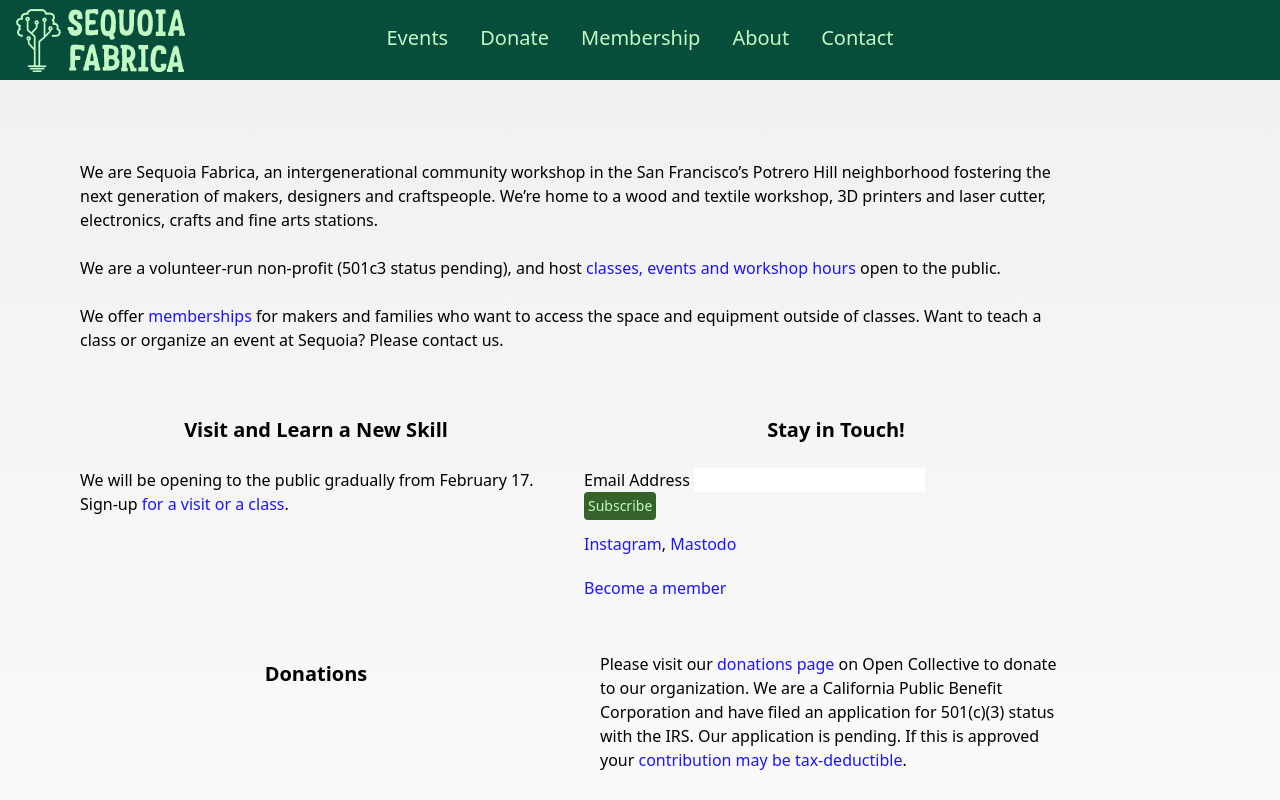
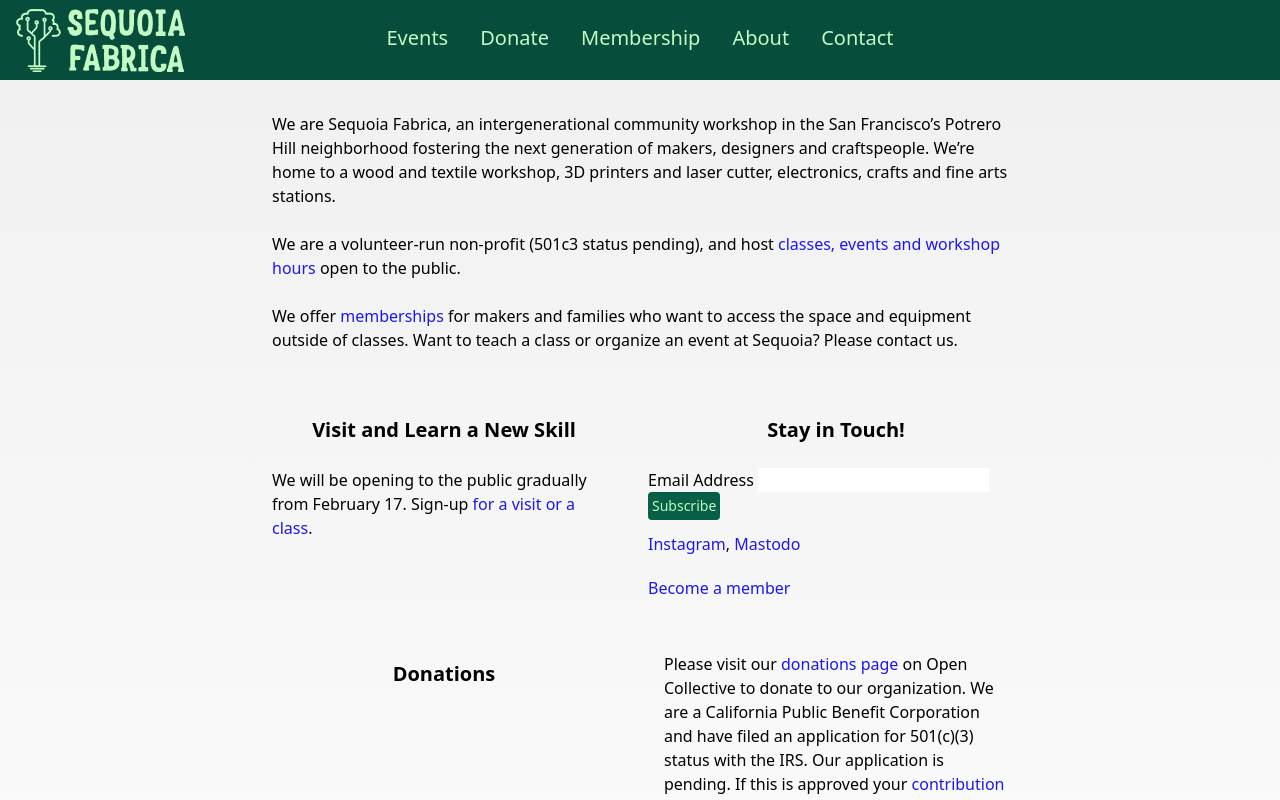
Before and after one commit to Sequoia-Fabrica/sequoia-fabrica-landing-page, a Next.js app: page / in a window 1280 px wide. Shown: the top 800 px of the page. Built offline with nearby package versions, Linux system fonts and the light colour scheme.

Commit message:
Update index.tsx

```diff
--- a/src/pages/index.tsx
+++ b/src/pages/index.tsx
@@ -19,7 +19,7 @@ export default function Home() {
       </div>
           <div class="optionalParent">
               <div class="clear foot">
-                  <input class="p-1 flex-auto text-tea_green  bg-pigment_green-300 hover:text-tea_green-200 text-sm rounded" type="submit" name="subscribe" id="mc-embedded-subscribe" class="button" value="Subscribe">
+                  <input class="p-1 flex-auto text-tea_green  bg-emerald-800 hover:text-tea_green-200 text-sm rounded" type="submit" name="subscribe" id="mc-embedded-subscribe" class="button" value="Subscribe">
               </div>
           </div>
       </div>
@@ -33,7 +33,7 @@ export default function Home() {
 
   return (
     <div className="App">
-      <div className="About m-4 md:m-16 max-w-screen-lg mx-auto grid grid-cols-2 gap-4">
+      <div className="About m-4 max-w-screen-md mx-auto grid grid-cols-2 gap-4">
         <div className="col-span-2">
             <p className="md:m-4">We are Sequoia Fabrica, an intergenerational community workshop in the San Francisco’s Potrero Hill neighborhood fostering the next generation of makers, designers and craftspeople. We’re home to a wood and textile workshop, 3D printers and laser cutter, electronics, crafts and fine arts stations. </p>
             <p className="md:m-4">We are a volunteer-run non-profit (501c3 status pending), and host <a href="https://www.meetup.com/sequoia-fabrica-community-workshop-and-classes/">classes, events and workshop hours</a> open to the public. </p>
```
